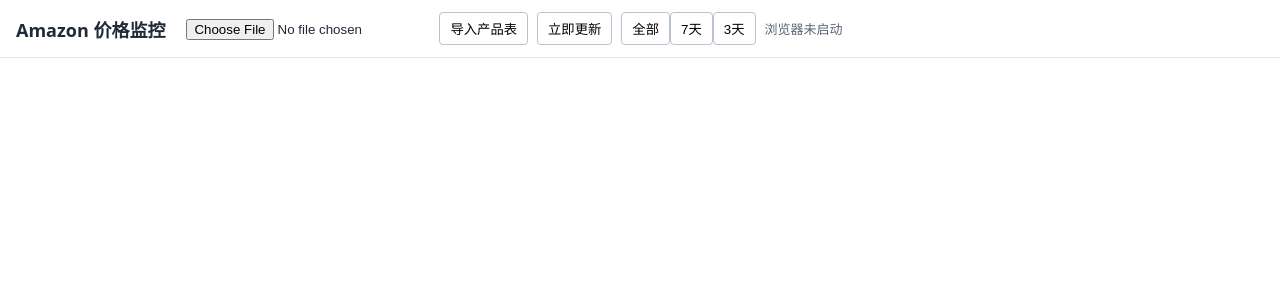
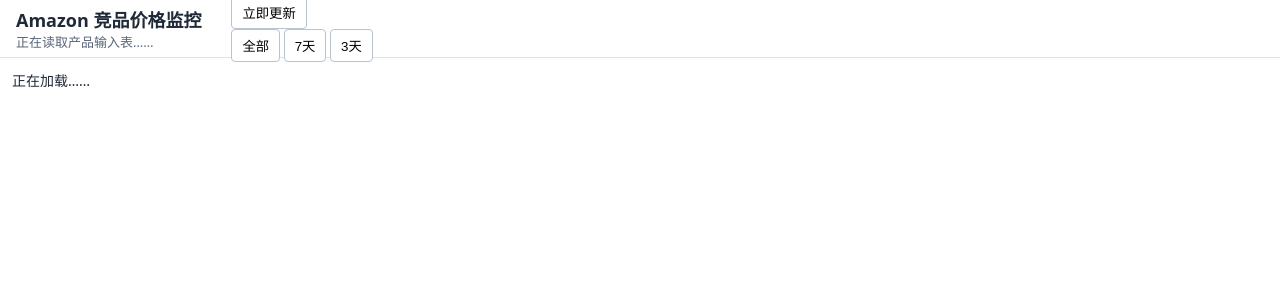
Before and after one commit to Douhua-Yassin/competitor-comparison, a FastAPI app: page / in a window 1280 px wide. Shown: the top 300 px of the page. Run offline with FastAPI, Linux system fonts and the light colour scheme.

Commit message:
更新多产品线页面结构

```diff
--- a/app/templates/index.html
+++ b/app/templates/index.html
@@ -1,3 +1,28 @@
-<!doctype html><html lang="zh-CN"><head><meta charset="utf-8"><meta name="viewport" content="width=device-width,initial-scale=1"><title>Amazon 价格监控</title><link rel="stylesheet" href="/static/style.css"></head><body>
-<header><h1>Amazon 价格监控</h1><form id="importForm"><input type="file" name="file" accept=".xlsx"><button>导入产品表</button></form><button id="crawl">立即更新</button><nav><button data-range="all">全部</button><button data-range="7d">7天</button><button data-range="3d">3天</button></nav><span id="status">浏览器未启动</span></header>
-<main id="table"></main><script src="/static/app.js"></script></body></html>
+<!doctype html>
+<html lang="zh-CN">
+<head>
+  <meta charset="utf-8">
+  <meta name="viewport" content="width=device-width, initial-scale=1">
+  <title>Amazon 竞品价格监控</title>
+  <link rel="stylesheet" href="/static/style.css">
+</head>
+<body>
+  <header>
+    <div class="title-row">
+      <h1>Amazon 竞品价格监控</h1>
+      <span id="status">正在读取产品输入表……</span>
+    </div>
+    <nav id="productLines" class="tabs" aria-label="产品线"></nav>
+    <div class="toolbar">
+      <button id="crawl" type="button">立即更新</button>
+      <div class="ranges">
+        <button type="button" data-range="all" class="active">全部</button>
+        <button type="button" data-range="7d">7天</button>
+        <button type="button" data-range="3d">3天</button>
+      </div>
+    </div>
+  </header>
+  <main id="table"><div class="empty">正在加载……</div></main>
+  <script src="/static/app.js"></script>
+</body>
+</html>
```
